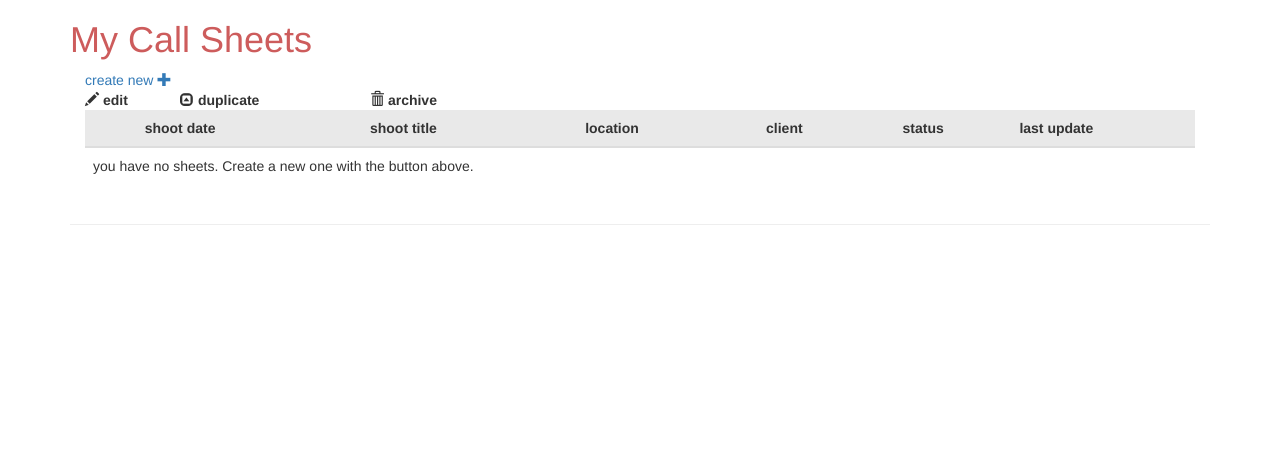
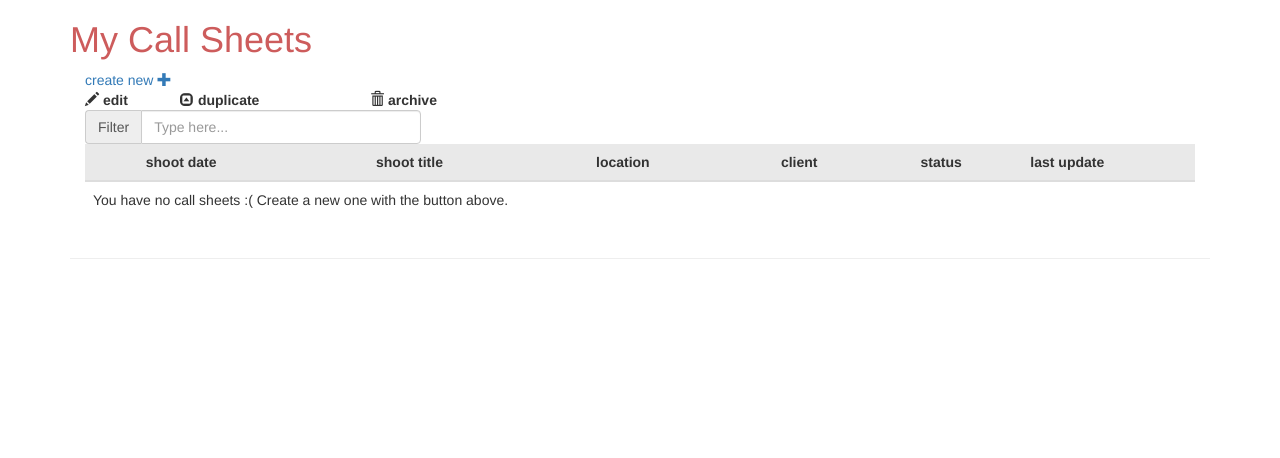
Before and after one commit to dbish/MyCallTime, a Flask app: page / in a window 1280 px wide. Shown: the top 458 px of the page. Run offline with Flask 2, Linux system fonts and the light colour scheme; the visitor is signed in with stand-in values (Sample User, id 1); data comes from the database, SQL or seed files in the repository; data that the repository does not hold is empty; parts of the project's set-up code (start-up, migrations or seed data) failed here and were passed over; some libraries are stand-ins or nearby versions.

Commit message:
added search to shoots table

```diff
--- a/MyCallTime/MyCallTime/static/scripts/dashboard.js
+++ b/MyCallTime/MyCallTime/static/scripts/dashboard.js
@@ -27,5 +27,15 @@ $(document).ready(function () {
     }
      );
 
+    $('#filter').keyup(function () {
+
+        var rex = new RegExp($(this).val(), 'i');
+        $('.searchable tr').hide();
+        $('.searchable tr').filter(function () {
+            return rex.test($(this).text());
+        }).show();
+
+    });
+
 
 });
--- a/MyCallTime/MyCallTime/templates/index.html
+++ b/MyCallTime/MyCallTime/templates/index.html
@@ -15,6 +15,11 @@
         <div class="col-md-2"><span class="fake-link" id="deleteShoot"><span class="glyphicon glyphicon-trash" aria-hidden="true"></span> archive</span></div>
     </div>
     <div class="container-fluid">
+        <div class="input-group">
+            <span class="input-group-addon">Filter</span>
+
+            <input id="filter" type="text" class="form-control" placeholder="Type here...">
+        </div>
         <div class="table-responsive">
                 <table class="table table-responsive table-hover">
                     <thead>
@@ -28,13 +33,13 @@
                             <th>last update</th>
                         </tr>
                     </thead>
-                <tbody>
+                    <tbody class="searchable">
 
                         {% if shoots|length == 0 %}
                         <tr>
                             <td colspan="5">
                                 <div class="cancel">
-                                you have no sheets. Create a new one with the button above.
+                                    You have no call sheets :( Create a new one with the button above.
                                 </div>
                             </td>
 
@@ -50,8 +55,8 @@
                         {% for shoot in shoots%}
                         <tr>
                             <td><input type="radio" name="choice" value="{{shoot.ID}}"></td>
+
                             <td>{{shoot.date}}</td>
-                        {% set edit_link = "window.location.href='/copy/"+shoot.ID|string+"'" %}
                             <td><a href="{{url_for('viewShoot', shoot_id=shoot.ID)}}">{{shoot.name}}</a></td>
                             <td>{{shoot.location}}</td>
                             <td>{{shoot.client}}</td>
```
Lines whose indentation alone changed are shown as unchanged.
